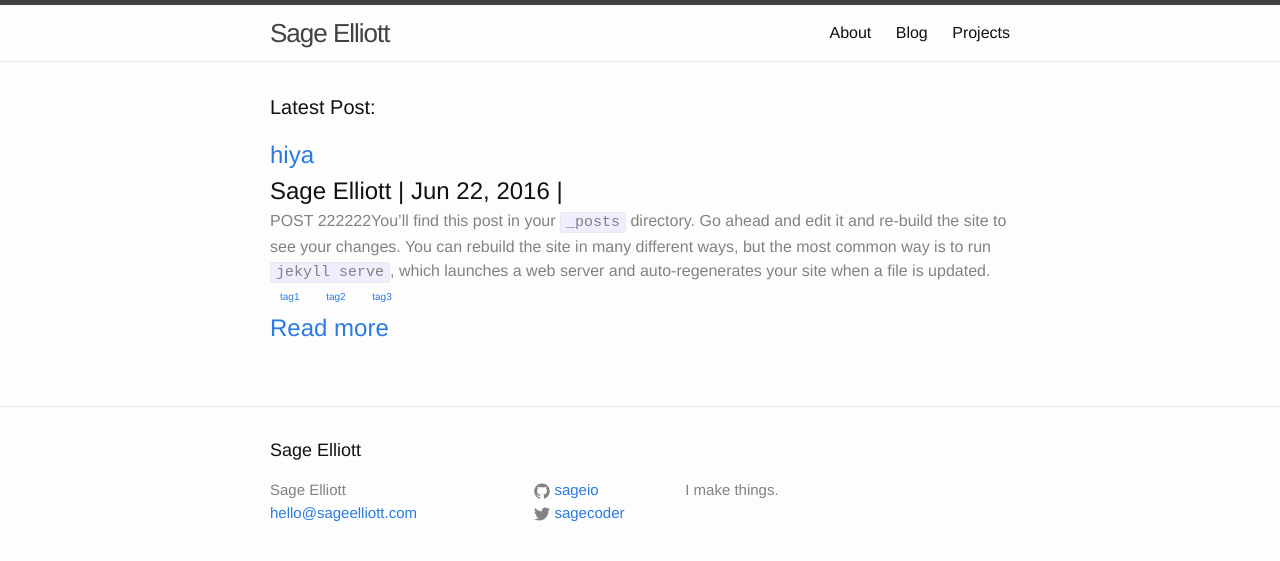
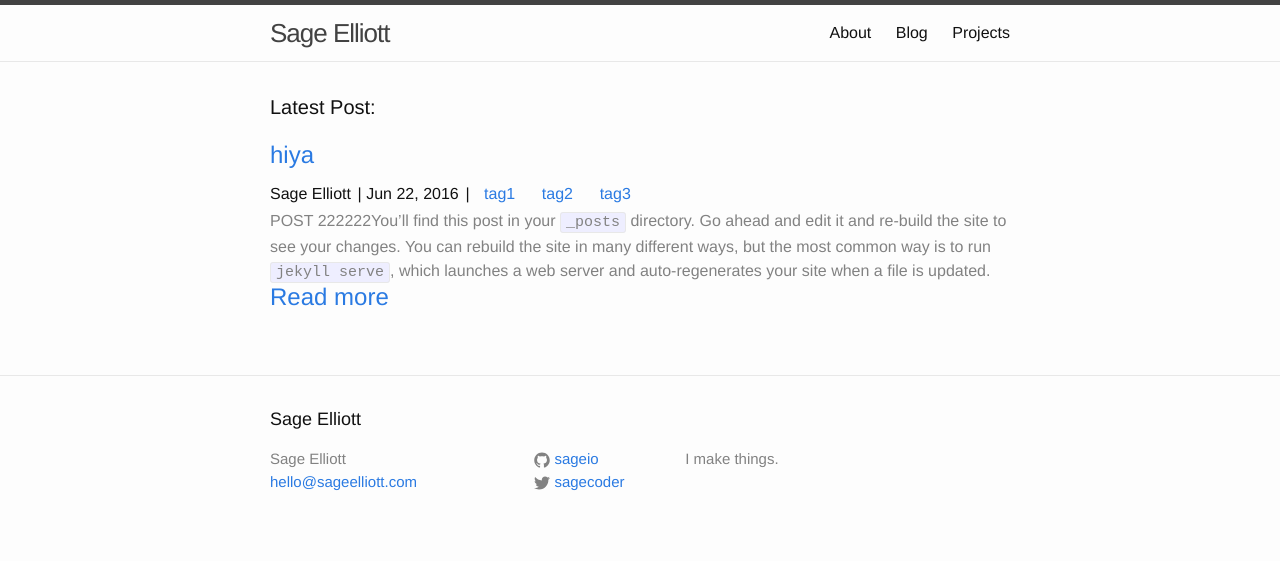
Before and after one commit to sagecodes/sage-blog, a Jekyll site: the page built from index.html, in a window 1280 px wide. Shown: the top 561 px of the page. Built offline with Jekyll 4.4.1, drawn with Linux system fonts in a browser that asks for light colours.

Commit message:
Refactor: move tags next to date on posts. Change font size of author and date on posts

```diff
--- a/css/main.scss
+++ b/css/main.scss
@@ -52,17 +52,20 @@ $on-laptop:        800px;
         "syntax-highlighting"
 ;
 
+.post_author, .post_date, .post_sep {
+    font-size:16px;
+}
 
 .post_excerpt {
  font-size:16px;
  color: $grey-color;
  p {
- margin-bottom: -10px;
-}
+ margin-bottom: -5px;
+ }
 }
 
 .post_tag {
- font-size:10px;
+ font-size:16px;
  color: $grey-color;
  padding:10px;
 }
--- a/index.html
+++ b/index.html
@@ -16,13 +16,13 @@ layout: default
             <span class="post_sep"> | </span>
             <span class="post_date">{{ post.date | date: "%b %-d, %Y" }}</span>
             <span class="post_sep"> | </span>
-            <span class="post_excerpt">  {{ post.excerpt }} </span>
             {% if post.tags %}
               {% for tag in post.tags %}
                 <span class="post_tag"><a href="{{ site.baseurl }}{{ site.tag_page }}#{{ tag | slugify }}" class="post-tag">{{ tag }}</a></span>
               {% endfor %}
             {% endif %}
-            <br>
+            <span class="post_excerpt">  {{ post.excerpt }} </span>
+
           <a href="{{post.url | prepend: site.baseurl }}"> Read more</a>
 
 
```
Also changed, not shown: 1 other file.
